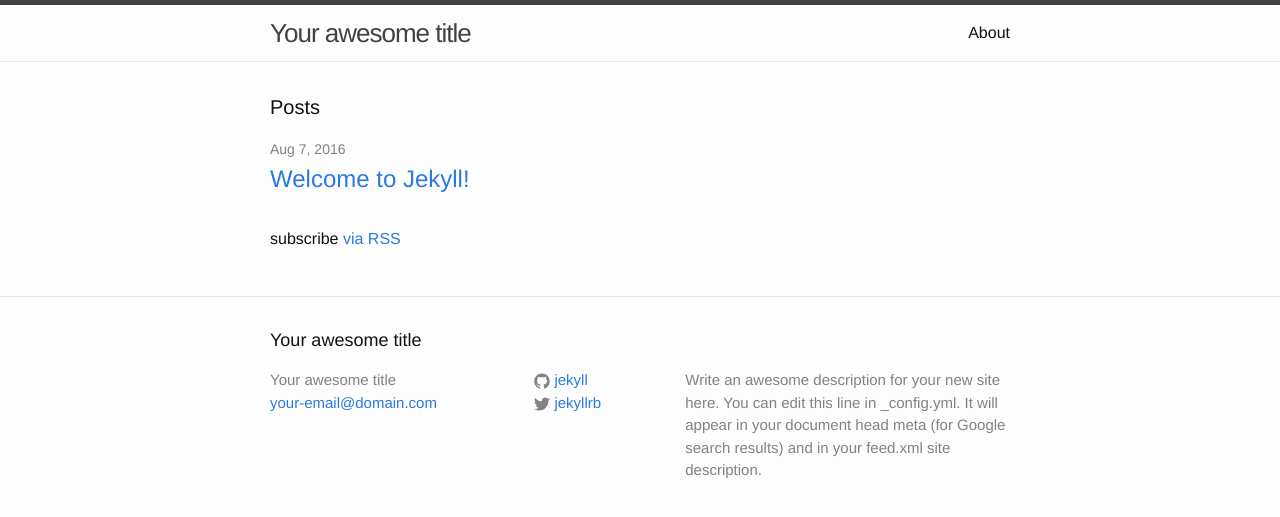
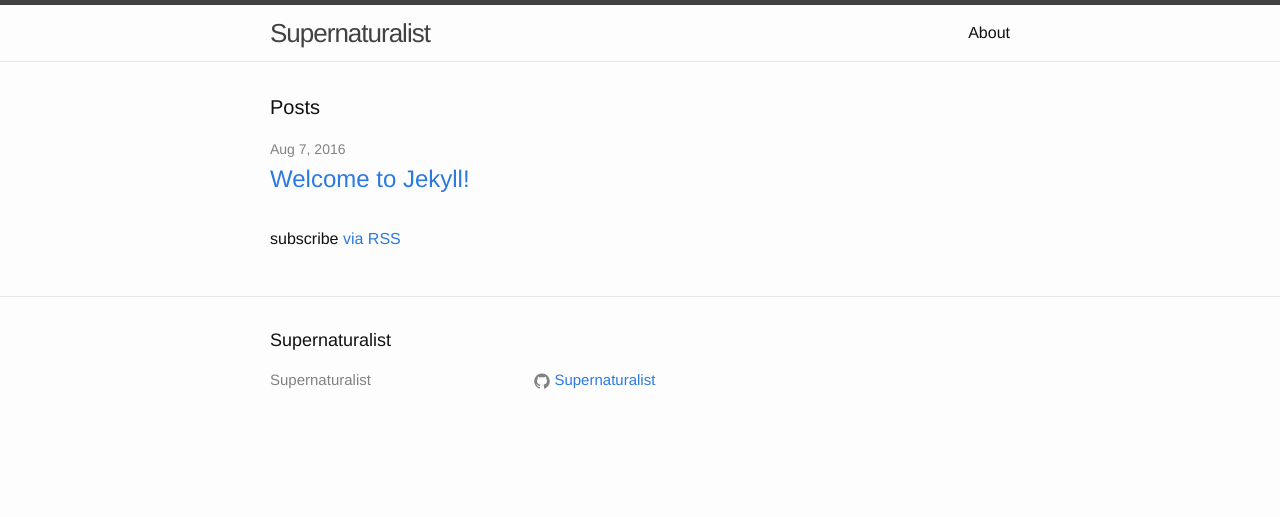
Before and after one commit to Supernaturalist/supernaturalist.github.io, a Jekyll site: the page built from index.html, in a window 1280 px wide. Shown: the top 517 px of the page. Built offline with Jekyll 4.4.1, drawn with Linux system fonts in a browser that asks for light colours.

Commit message:
Update _config.yml

```diff
--- a/_config.yml
+++ b/_config.yml
@@ -6,16 +6,16 @@
 # 'jekyll serve'. If you change this file, please restart the server process.
 
 # Site settings
-title: Your awesome title
-email: your-email@domain.com
-description: > # this means to ignore newlines until "baseurl:"
-  Write an awesome description for your new site here. You can edit this
-  line in _config.yml. It will appear in your document head meta (for
-  Google search results) and in your feed.xml site description.
-baseurl: "" # the subpath of your site, e.g. /blog
-url: "http://yourdomain.com" # the base hostname & protocol for your site
-twitter_username: jekyllrb
-github_username:  jekyll
+title: Supernaturalist
+#email: your-email@domain.com
+#description: > # this means to ignore newlines until "baseurl:"
+#  Write an awesome description for your new site here. You can edit this
+#  line in _config.yml. It will appear in your document head meta (for
+#  Google search results) and in your feed.xml site description.
+#baseurl: "" # the subpath of your site, e.g. /blog
+#url: "http://yourdomain.com" # the base hostname & protocol for your site
+#twitter_username: jekyllrb
+github_username:  Supernaturalist
 
 # Build settings
 markdown: kramdown
```
